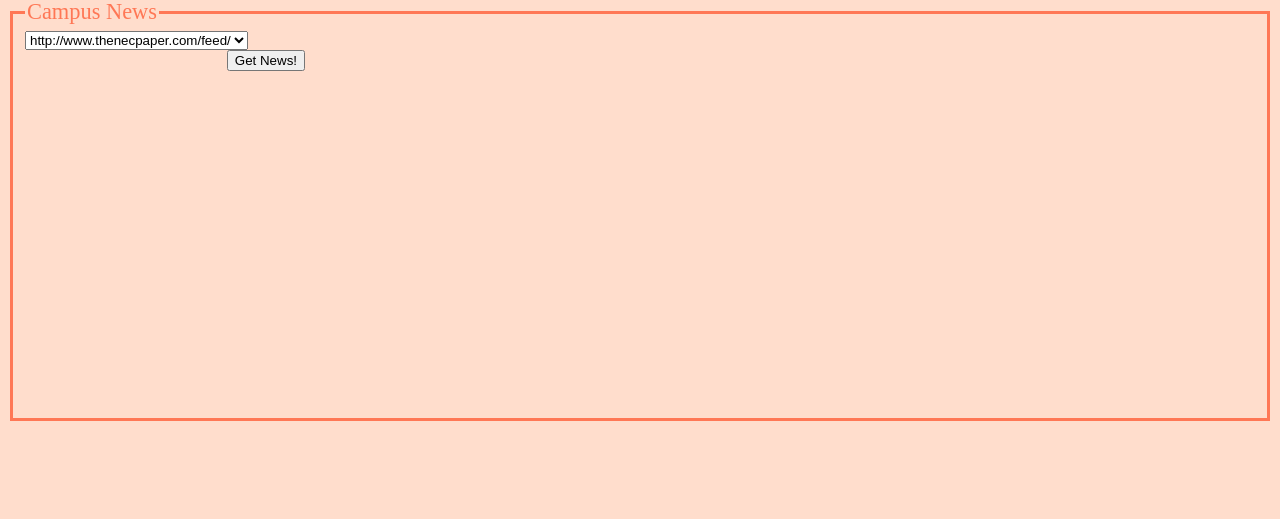
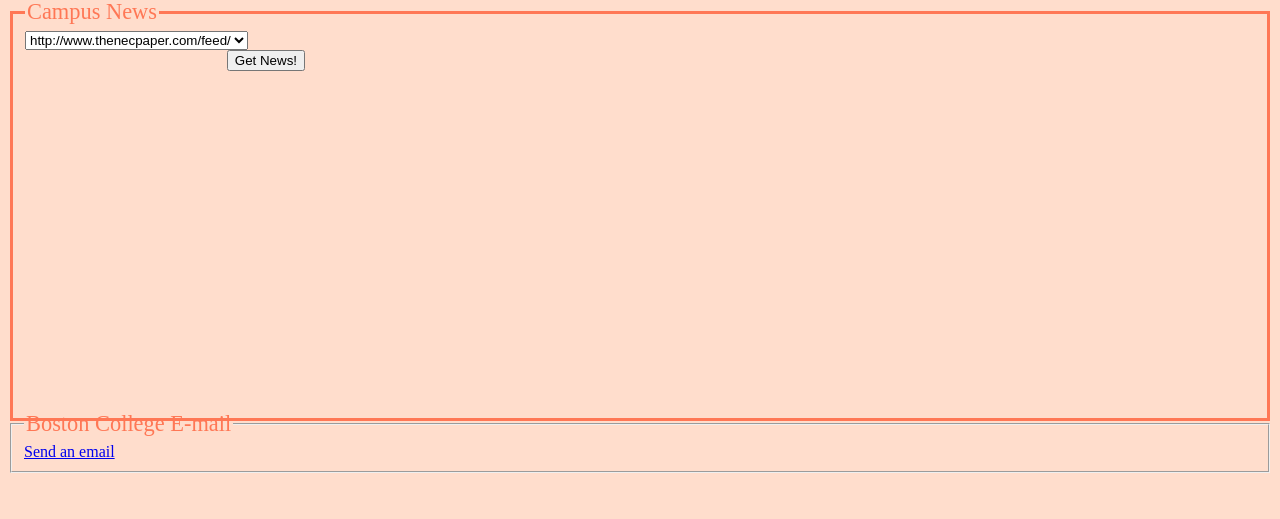
Before and after one commit to concham/The-Social-Network, a PHP site: page /homepage.php in a window 1280 px wide. Shown: the part 281-800 px from the top of the page. Run offline with PHP 8.4, Linux system fonts and the light colour scheme.

Commit message:
Update homepage.php

```diff
--- a/homepage.php
+++ b/homepage.php
@@ -77,7 +77,13 @@ legend {
 
   ?>
   </fieldset>
-  </body>
+
+  <fieldset>
+  <legend>Boston College E-mail</legend>
+  <a href="EmailList.html">Send an email</a>
+  </fieldset>
+
+</body>
 </html>
 <?php
 function handle_form( $myfeed ) {
```
